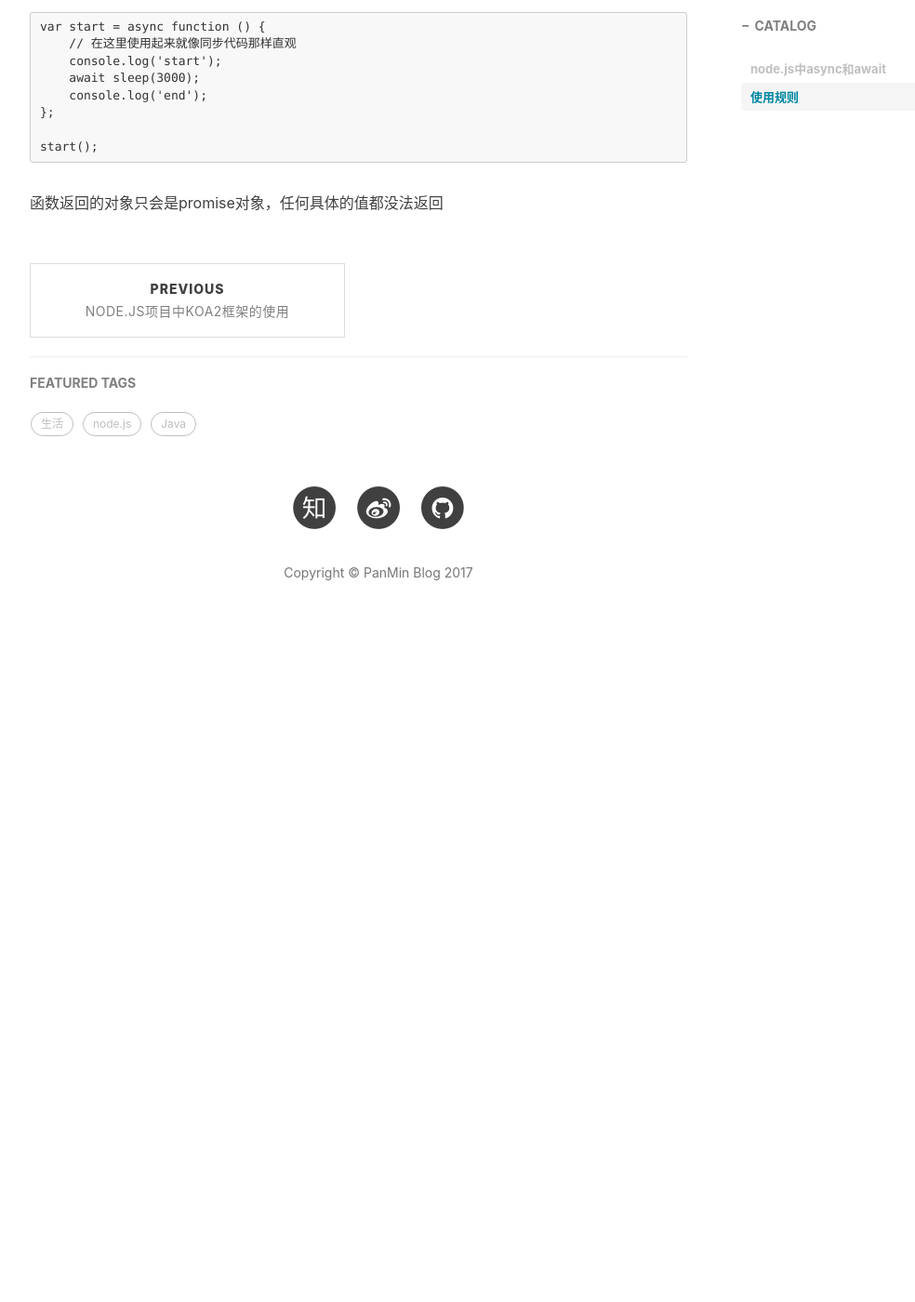
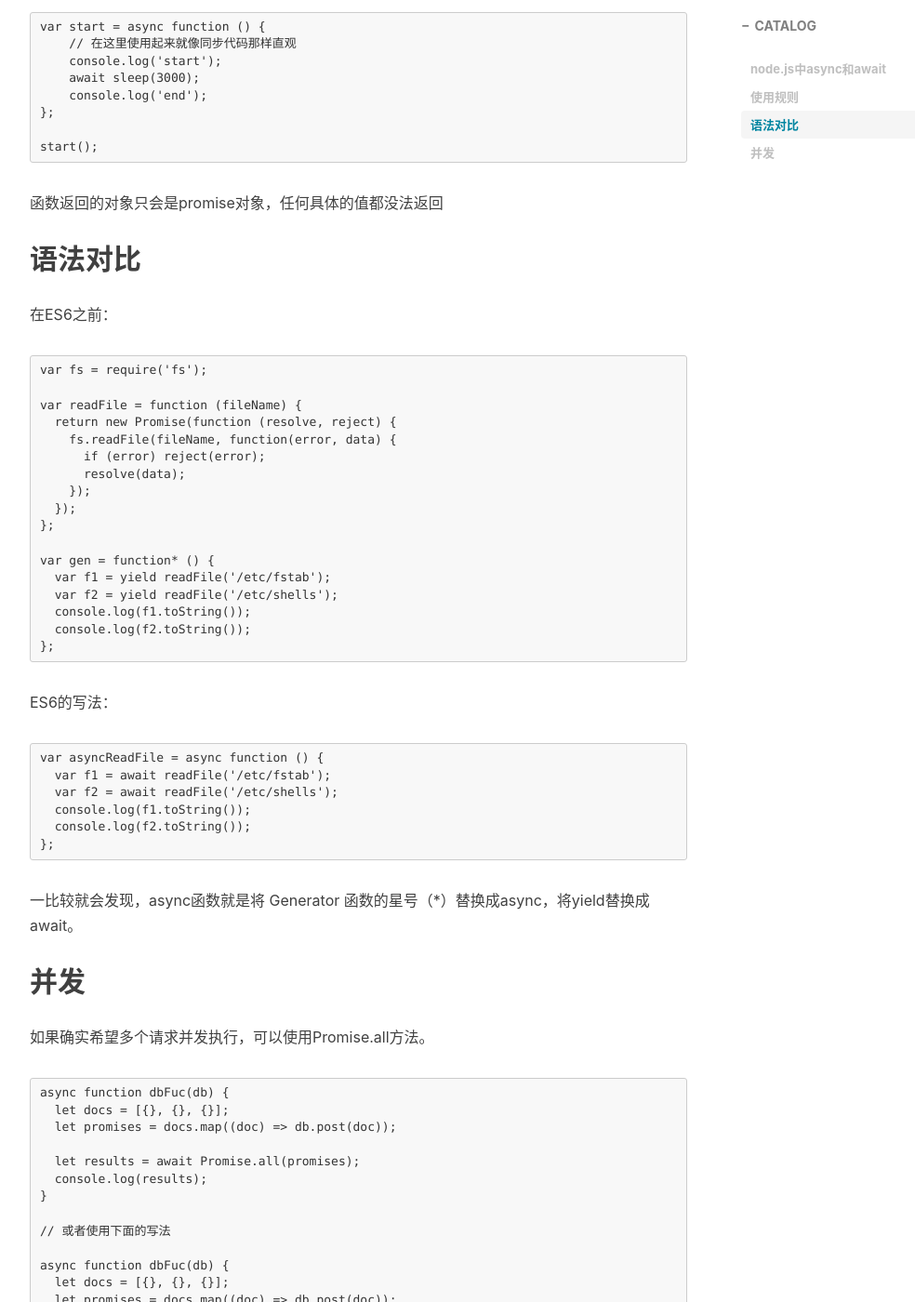
Before and after one commit to panmin/panmin.github.io, a Jekyll site: the page built from _posts/2017-06-15-node.js中async和await.md, in a window 1280 px wide and 1400 px high, scrolled down 794 px. Shown: the whole window at 93% size, without its empty margins (233-1217 px from the left). Built offline with Jekyll 4.4.1, drawn with Linux system fonts in a browser that asks for light colours; nearby versions of some CDN libraries; comment, search, counter and statistics services are not loaded; before the commit the page ends 1486 px from its top, so only the background shows below that; some of the changed text lies outside the part shown.

Commit message:
20170616

````diff
--- a/_posts/2017-06-15-node.js中async和await.md
+++ b/_posts/2017-06-15-node.js中async和await.md
@@ -30,3 +30,63 @@ start();
 ```
 
 函数返回的对象只会是promise对象，任何具体的值都没法返回
+
+
+## 语法对比
+在ES6之前：
+```
+var fs = require('fs');
+
+var readFile = function (fileName) {
+  return new Promise(function (resolve, reject) {
+    fs.readFile(fileName, function(error, data) {
+      if (error) reject(error);
+      resolve(data);
+    });
+  });
+};
+
+var gen = function* () {
+  var f1 = yield readFile('/etc/fstab');
+  var f2 = yield readFile('/etc/shells');
+  console.log(f1.toString());
+  console.log(f2.toString());
+};
+```
+
+ES6的写法：
+```
+var asyncReadFile = async function () {
+  var f1 = await readFile('/etc/fstab');
+  var f2 = await readFile('/etc/shells');
+  console.log(f1.toString());
+  console.log(f2.toString());
+};
+```
+
+一比较就会发现，async函数就是将 Generator 函数的星号（*）替换成async，将yield替换成await。
+
+## 并发
+如果确实希望多个请求并发执行，可以使用Promise.all方法。
+```
+async function dbFuc(db) {
+  let docs = [{}, {}, {}];
+  let promises = docs.map((doc) => db.post(doc));
+
+  let results = await Promise.all(promises);
+  console.log(results);
+}
+
+// 或者使用下面的写法
+
+async function dbFuc(db) {
+  let docs = [{}, {}, {}];
+  let promises = docs.map((doc) => db.post(doc));
+
+  let results = [];
+  for (let promise of promises) {
+    results.push(await promise);
+  }
+  console.log(results);
+}
+```
````
Also changed, not shown: _posts/2017-06-16-android代码中设置TextView的drawable.md (added, +26 -0 lines).
